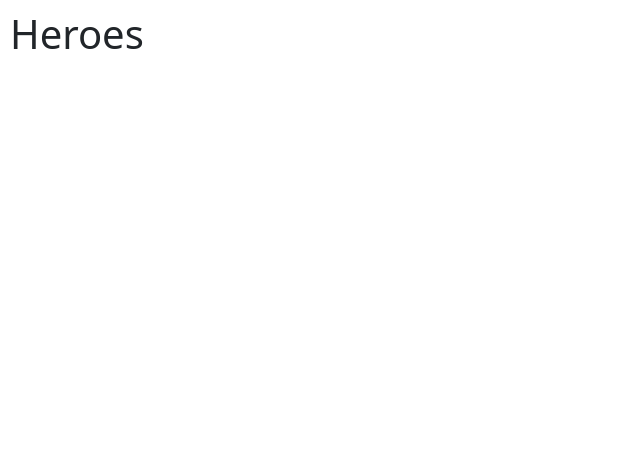
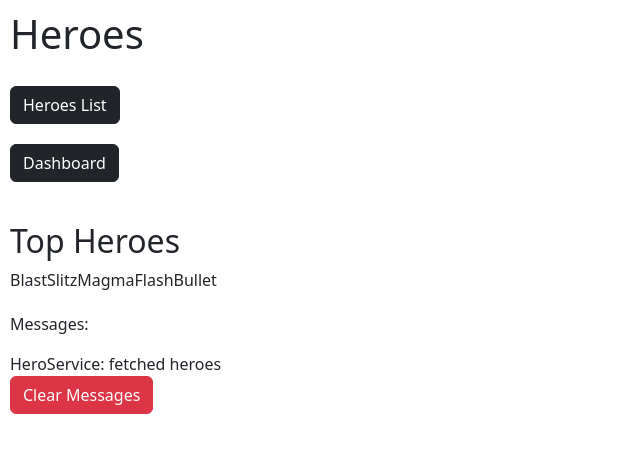
Before and after one commit to Romashka13579/Angular_4, an Angular app: page /dashboard in a window 1280 px wide. Before the commit this address led to /. Shown: the top 452 px of the page, without its empty margins (0-640 px from the left). Built offline with nearby package versions, Linux system fonts and the light colour scheme.

Commit message:
dashboard

```diff
--- a/src/app/app-routing.module.ts
+++ b/src/app/app-routing.module.ts
@@ -1,9 +1,11 @@
 import { NgModule } from '@angular/core';
 import { RouterModule, Routes } from '@angular/router';
+import { DashboardComponent } from './dashboard/dashboard.component';
 import { HeroesComponent } from './heroes/heroes.component';
 
 const routes: Routes = [
-  {path: 'heroes', component: HeroesComponent}
+  {path: 'heroes', component: HeroesComponent},
+  {path: 'dashboard', component: DashboardComponent}
 ];
 
 @NgModule({
--- a/src/app/app.component.html
+++ b/src/app/app.component.html
@@ -1,5 +1,7 @@
 <div class="flex-main">
     <h1>{{title}}</h1>
+    <a><button routerLink="/heroes" class="btn btn-dark">Heroes List</button></a>
+    <a><button routerLink="/dashboard" class="btn btn-dark">Dashboard</button></a>
     <router-outlet></router-outlet>
     <app-messages></app-messages>
 </div>
--- a/src/app/app.module.ts
+++ b/src/app/app.module.ts
@@ -8,6 +8,7 @@
 import { HeroesComponent } from './heroes/heroes.component';
 import { HeroDetailsComponent } from './hero-details/hero-details.component';
 import { MessagesComponent } from './messages/messages.component';
+import { DashboardComponent } from './dashboard/dashboard.component';
 
 @NgModule({
   declarations: [
@@ -15,6 +16,7 @@
     HeroesComponent,
     HeroDetailsComponent,
     MessagesComponent,
+    DashboardComponent,
   ],
   imports: [
     BrowserModule,
--- /dev/null
+++ b/src/app/dashboard/dashboard.component.html
@@ -0,0 +1,4 @@
+<h2>Top Heroes</h2>
+<div class="heroes-menu">
+    <a *ngFor="let hero of heroes">{{hero.name}}</a>
+</div>
--- /dev/null
+++ b/src/app/dashboard/dashboard.component.ts
@@ -0,0 +1,23 @@
+import { Component } from '@angular/core';
+import { Hero } from '../hero';
+import { HeroService } from '../hero.service';
+
+@Component({
+  selector: 'app-dashboard',
+  templateUrl: './dashboard.component.html',
+  styleUrls: ['./dashboard.component.css']
+})
+export class DashboardComponent {
+  heroes: Hero[] = [];
+
+  constructor(private heroService: HeroService) { }
+
+  getHeroes(): void {
+    this.heroService.getHeroes()
+      .subscribe(heroes => this.heroes = heroes.slice(1, 6));
+  }
+
+  ngOnInit(): void {
+    this.getHeroes();
+  }
+}
```
Also changed, not shown: src/app/dashboard/dashboard.component.css (added), 1 other file (tests, documents, lock files or other folders).
